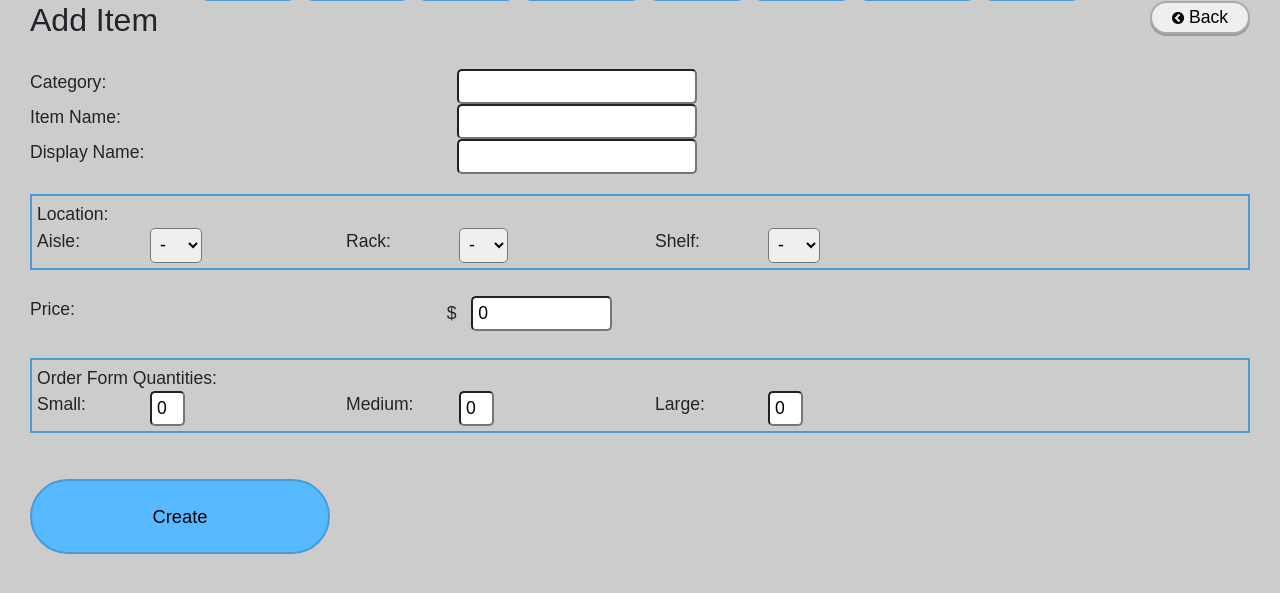
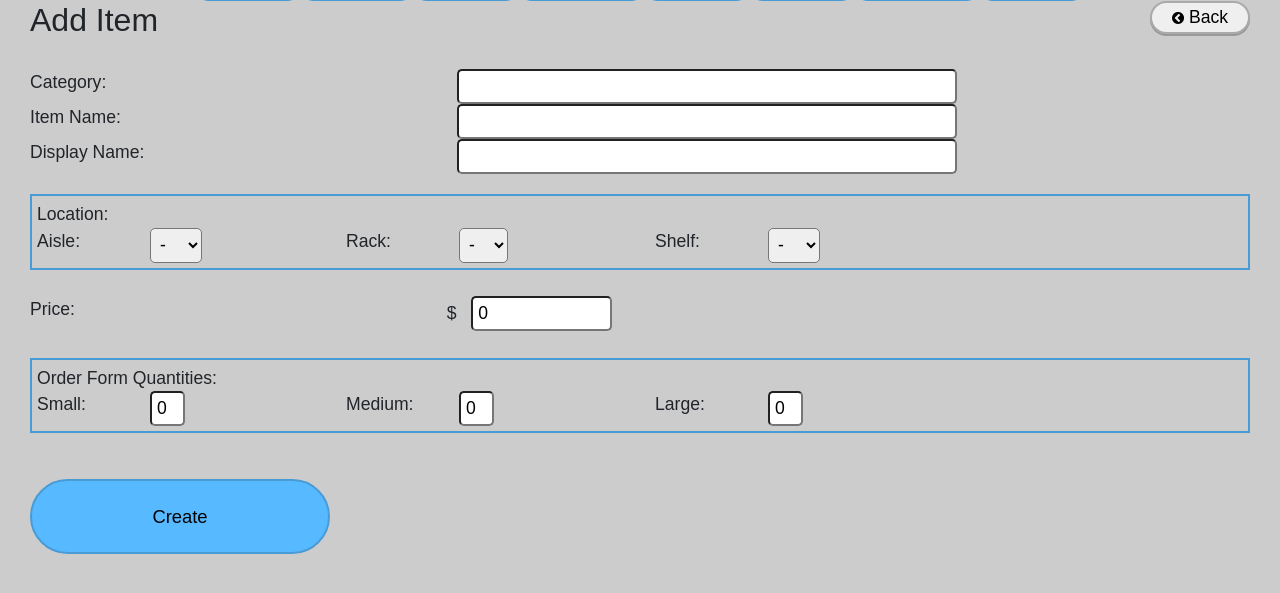
Before and after one commit to D-Lux/RUMCPantry, a PHP site: page /ap_io2.php in a window 1280 px wide. Shown: the part 165-758 px from the top of the page. Run offline with PHP 8.4, Linux system fonts and the light colour scheme; the visitor is signed in with stand-in values (Sample User, id 1); data that the repository does not hold is empty.

Commit message:
Adjusting item and category field widths
increased to 500px to see longer names

```diff
--- a/ap_io2.php
+++ b/ap_io2.php
@@ -1,3 +1,8 @@
+<style>
+input[type="text"] {
+    width: 500px;
+}
+</style>
 <?php
   $pageRestriction = 99;
 	include 'php/header.php';
--- a/ap_io3.php
+++ b/ap_io3.php
@@ -1,3 +1,8 @@
+<style>
+input[type="text"] {
+    width: 500px;
+}
+</style>
 <?php
   $pageRestriction = 99;
   include 'php/header.php';
--- a/ap_io4.php
+++ b/ap_io4.php
@@ -1,3 +1,8 @@
+<style>
+input[type="text"] {
+    width: 500px;
+}
+</style>
 <?php
   $pageRestriction = 99;
   include 'php/header.php';
--- a/ap_io5.php
+++ b/ap_io5.php
@@ -1,3 +1,8 @@
+<style>
+input[type="text"] {
+    width: 500px;
+}
+</style>
 <?php
   $pageRestriction = 99;
   include 'php/header.php';
```
